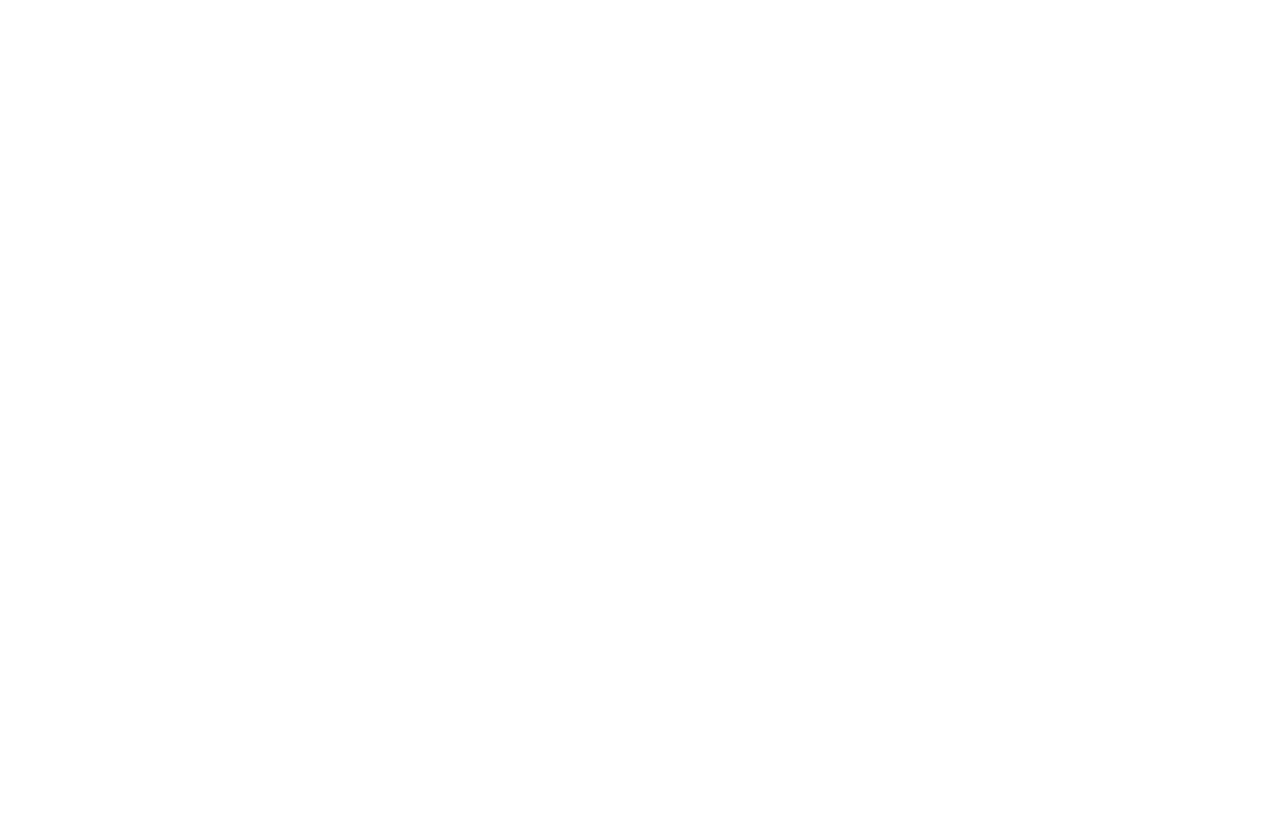
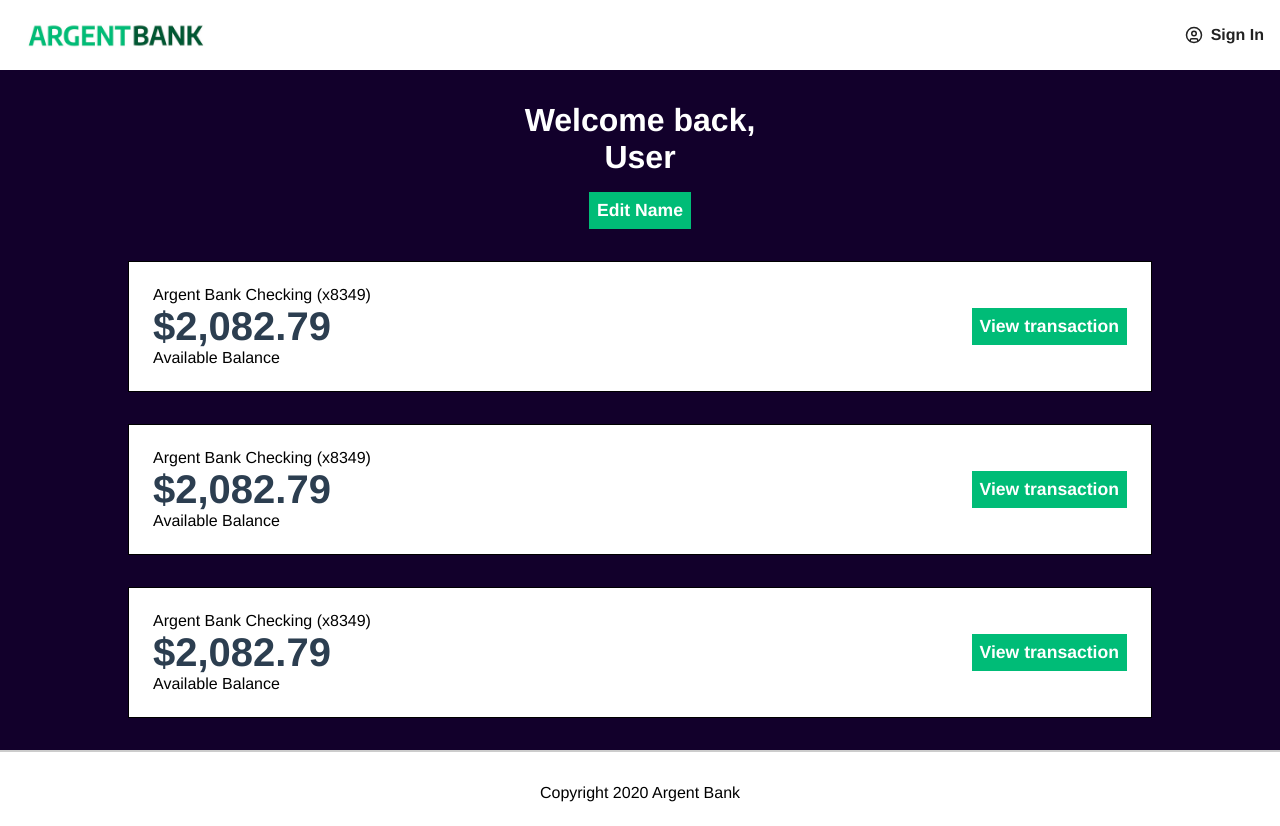
Before and after one commit to SebLau02/OCR-Utilisez_une_API_pour_un_compte_utilisateur_bancaire_avec_React, a React (Vite) app: page /user/1 in a window 1280 px wide. Before the commit this address had no page. Before the commit the page ends 800 px from the top, so only its background shows below. Built offline with nearby package versions, Linux system fonts and the light colour scheme.

Commit message:
add: user profile page

```diff
--- a/src/App.tsx
+++ b/src/App.tsx
@@ -2,6 +2,7 @@
 import { Routes, Route } from "react-router";
 import { Home, SignIn } from "./pages";
 import Circular from "./components/Circular";
+import User from "./pages/User/User";
 
 function App() {
   return (
@@ -9,6 +10,13 @@
       <Routes>
         <Route path="/" element={<Home />} />
         <Route path="/se-connecter" element={<SignIn />} />
+        <Route path="/user/:id" element={<User />}>
+          <Route index element={<User />} />
+          <Route path="transactions">
+            {/* <Route index element={<Transactions />} />
+            <Route path=":transactionId" element={<Transaction />} /> */}
+          </Route>
+        </Route>
       </Routes>
     </Suspense>
   );
--- /dev/null
+++ b/src/components/TransactionCard/TransactionCard.tsx
@@ -0,0 +1,61 @@
+import { Link } from "react-router";
+
+interface Props {
+  title: string;
+  amount: string;
+  description: string;
+  href: string;
+}
+function TransactionCard({ title, amount, description, href }: Props) {
+  return (
+    <article
+      className="d-flex align-center justify-space-between"
+      style={{
+        border: "1px solid black",
+        padding: "1.5rem",
+        margin: "0 auto",
+        backgroundColor: "#fff",
+        width: "80%",
+      }}
+    >
+      <div>
+        <h2
+          style={{
+            fontSize: "1rem",
+            fontWeight: "normal",
+          }}
+        >
+          {title}
+        </h2>
+        <p
+          className="text-dark-800"
+          style={{
+            fontWeight: "bold",
+            fontSize: "40px",
+          }}
+        >
+          {amount}
+        </p>
+        <p
+          style={{
+            fontSize: "1rem",
+            fontWeight: "normal",
+          }}
+        >
+          {description}
+        </p>
+      </div>
+      <Link
+        to={href}
+        className="Button-Base"
+        style={{
+          width: "fit-content",
+        }}
+      >
+        View transaction
+      </Link>
+    </article>
+  );
+}
+
+export default TransactionCard;
--- a/src/pages/SignIn/SignIn.tsx
+++ b/src/pages/SignIn/SignIn.tsx
@@ -2,8 +2,26 @@
 import RootLayout from "../../components/RootLayout";
 import Input from "../../components/Input/Input";
 import CheckBox from "../../components/CheckBox/CheckBox";
+import { useEffect, useState } from "react";
+import { useNavigate } from "react-router";
 
 function SignIn() {
+  const [res, setRes] = useState<boolean>(false);
+  const navigate = useNavigate();
+
+  const handleSubmit = (e: React.FormEvent<HTMLFormElement>) => {
+    e.preventDefault();
+    const formData = new FormData(e.currentTarget);
+    setRes(true);
+  };
+
+  useEffect(() => {
+    if (res) {
+      navigate("/user");
+    }
+    // eslint-disable-next-line react-hooks/exhaustive-deps
+  }, [res]);
+
   return (
     <RootLayout>
       <main
@@ -12,7 +30,8 @@
           minHeight: "80vh",
         }}
       >
-        <article
+        <form
+          onSubmit={handleSubmit}
           className="d-flex align-center  mt-6 justify-center flex-column gap-2 bg-secondary p-4"
           style={{
             width: 300,
@@ -23,8 +42,10 @@
           <Input label="Username" id="username" type="text" />
           <Input label="Password" id="password" type="password" />
           <CheckBox label="Remember Me" id="rememberMe" type="checkbox" />
-          <button className="Button-Base">Sign In</button>
-        </article>
+          <button type="submit" className="Button-Base">
+            Sign In
+          </button>
+        </form>
       </main>
     </RootLayout>
   );
--- /dev/null
+++ b/src/pages/User/User.tsx
@@ -0,0 +1,59 @@
+import RootLayout from "../../components/RootLayout";
+import TransactionCard from "../../components/TransactionCard/TransactionCard";
+
+const mockTransactions = [
+  {
+    title: "Argent Bank Checking (x8349)",
+    amount: "$2,082.79",
+    description: "Available Balance",
+  },
+  {
+    title: "Argent Bank Checking (x8349)",
+    amount: "$2,082.79",
+    description: "Available Balance",
+  },
+  {
+    title: "Argent Bank Checking (x8349)",
+    amount: "$2,082.79",
+    description: "Available Balance",
+  },
+];
+
+function User() {
+  return (
+    <RootLayout>
+      <main
+        className="bg-dark-blue d-flex align-center flex-column py-4"
+        style={{
+          minHeight: "80vh",
+        }}
+      >
+        <h1 className="text-secondary text-center">
+          Welcome back, <br /> User
+        </h1>
+
+        <button
+          className="Button-Base mx-auto mt-2 mb-4"
+          style={{
+            width: "fit-content",
+          }}
+        >
+          Edit Name
+        </button>
+        <div className="d-flex flex-column gap-4 w-full">
+          {mockTransactions.map((transaction, i) => (
+            <TransactionCard
+              key={i}
+              title={transaction.title}
+              amount={transaction.amount}
+              description={transaction.description}
+              href="/transaction"
+            />
+          ))}
+        </div>
+      </main>
+    </RootLayout>
+  );
+}
+
+export default User;
--- a/src/style/components/Button.scss
+++ b/src/style/components/Button.scss
@@ -8,4 +8,14 @@
   font-weight: bold;
   color: $secondary;
   font-size: 1.1rem;
+  cursor: pointer;
+  position: relative;
+  transition: filter 0.2s ease;
+
+  &:hover {
+    filter: brightness(0.9);
+  }
+  &:active {
+    filter: brightness(1);
+  }
 }
--- a/src/style/utilities/utilities.scss
+++ b/src/style/utilities/utilities.scss
@@ -25,15 +25,15 @@
 .bg-secondary {
   background-color: $secondary;
 }
-// .text-light {
-//   color: $light;
-// }
+.text-secondary {
+  color: $secondary;
+}
 // .text-primary-text {
 //   color: $primary-text;
 // }
-// .text-grey-800 {
-//   color: $grey-800;
-// }
+.text-dark-800 {
+  color: $dark-800;
+}
 // .text-primary {
 //   color: $primary-main;
 // }
@@ -74,6 +74,9 @@
 
 .bg-dark-blue {
   background-color: $dark-blue;
+}
+.w-fit {
+  width: fit-content;
 }
 .w-full {
   width: 100%;
```
